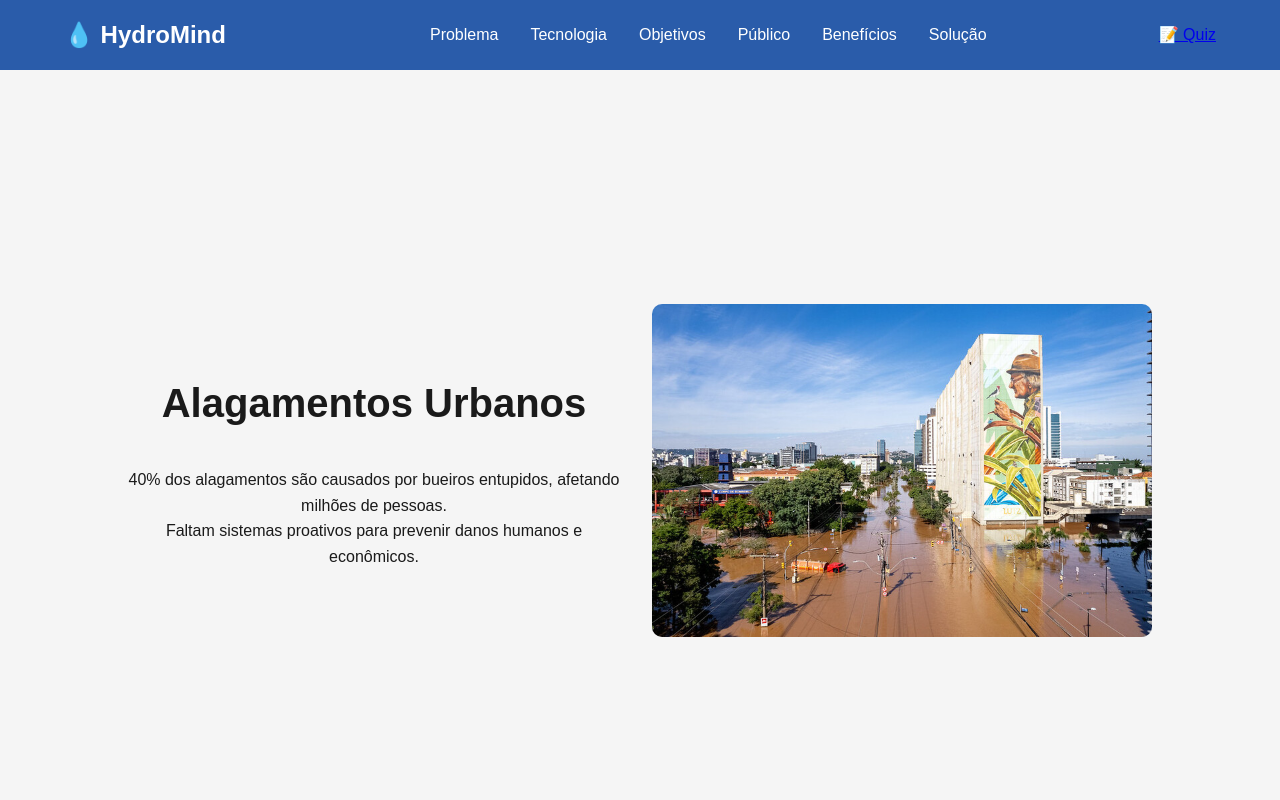
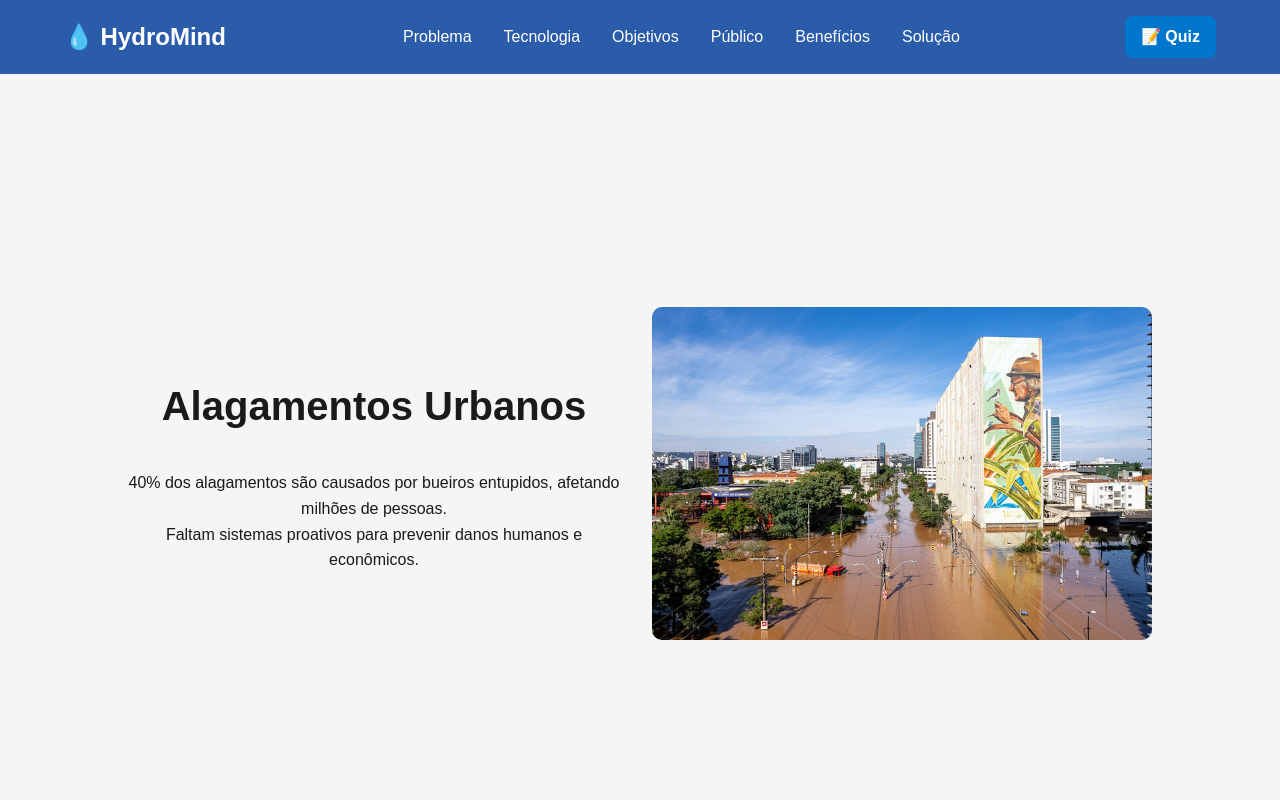
Before and after one commit to Hydro-Mind/WebDev-Global-Solutions, a plain HTML site: page index.html in a window 1280 px wide. Shown: the top 800 px of the page. Drawn offline with Linux system fonts and the light colour scheme.

Commit message:
Colocando um efeito melhor no botão de transição para o Quiz

```diff
--- a/src/assets/css/estilo.css
+++ b/src/assets/css/estilo.css
@@ -195,3 +195,29 @@ footer p {
 .contato-form button:hover {
     background-color: #023e8a;
 }
+
+@media (max-width: 768px) {
+    .section-contato {
+        flex-direction: column;
+        text-align: center;
+    }
+
+    .contato-form {
+        margin-top: 20px;
+    }
+}
+
+.quiz-button {
+    background-color: #0077cc;
+    color: white;
+    padding: 8px 16px;
+    text-decoration: none;
+    border-radius: 8px;
+    font-weight: bold;
+    transition: background-color 0.3s;
+    margin-left: 20px;
+}
+
+.quiz-button:hover {
+    background-color: #005fa3;
+}
```
